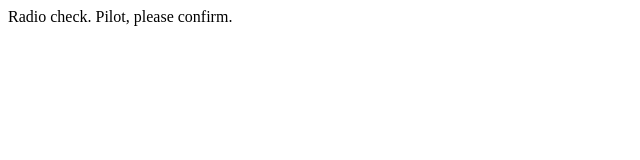
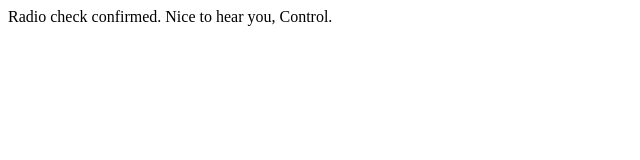
Before and after one commit to Rexzellius/communication-log, a plain HTML site: page index.html in a window 1280 px wide. Shown: the whole page, without its empty margins (0-640 px from the left). Drawn offline with Linux system fonts and the light colour scheme.

```diff
--- a/index.html
+++ b/index.html
@@ -1,5 +1,5 @@
 <html>
 <body>
-   <p>Radio check. Pilot, please confirm.</p>
+   <p>Radio check confirmed. Nice to hear you, Control.</p>
 </body>
 </html>
```
